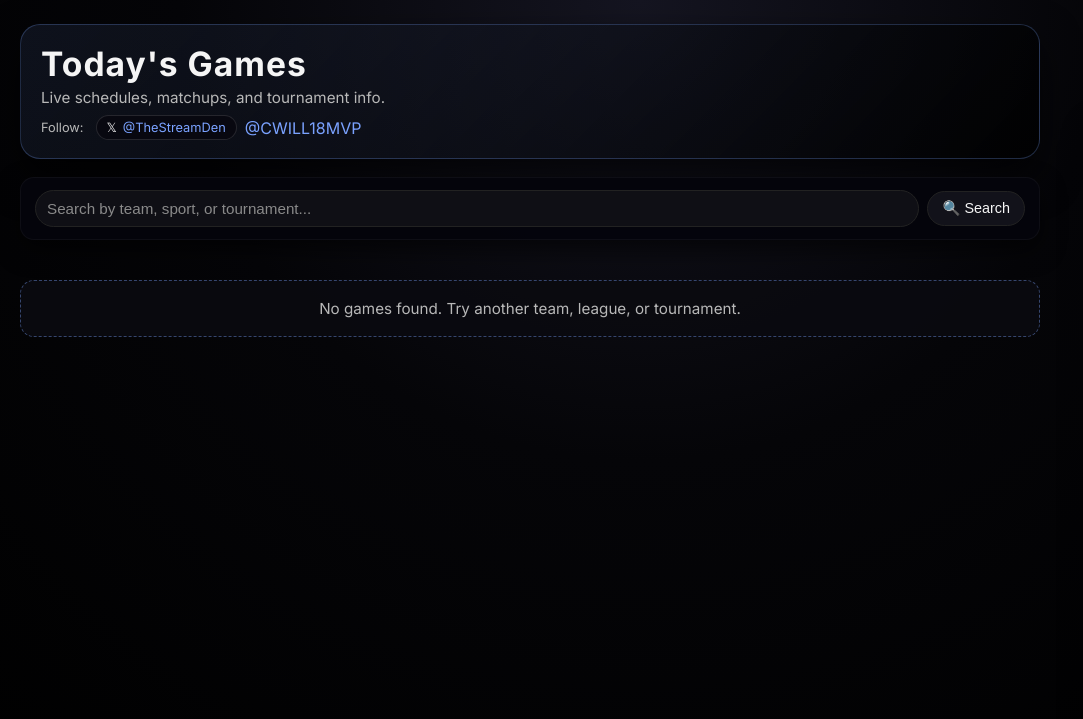
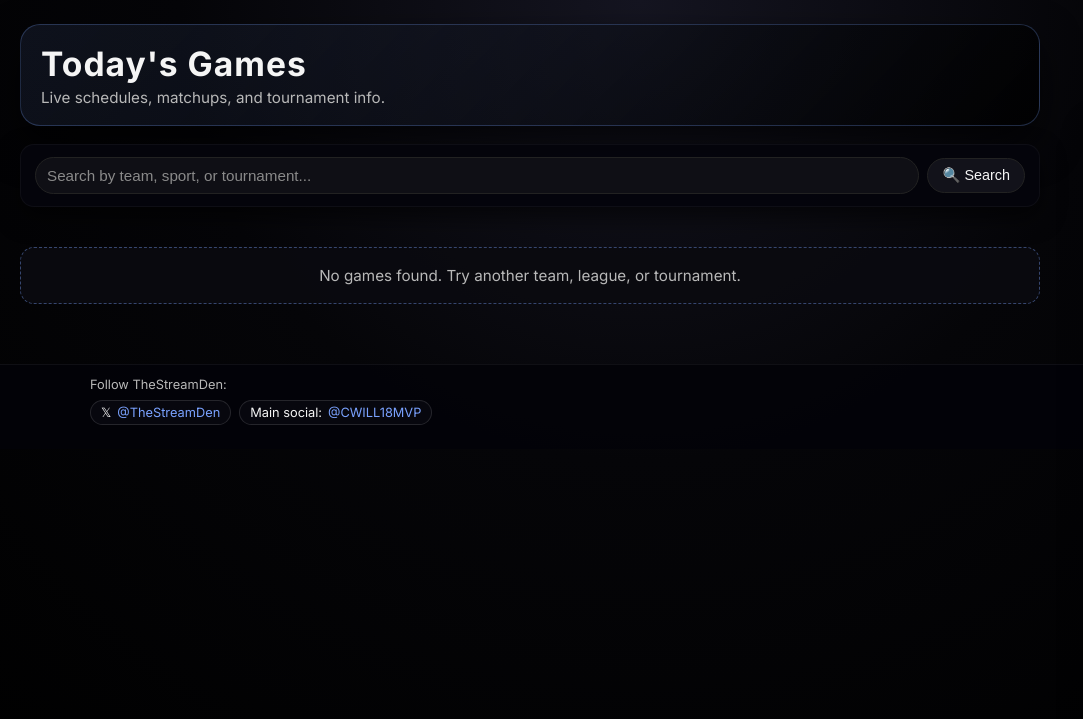
Before and after one commit to masterdonut12345/streaming-website, a Flask app: template templates/index.html in a window 1280 px wide. Shown: the top 719 px of the page, without its empty margins (0-1083 px from the left). Run offline with Flask 3, Linux system fonts and the light colour scheme; the template is opened without the code that fills it, so the values that code supplies are empty; some libraries are stand-ins or nearby versions.

Commit message:
updated main page of streaming site

```diff
--- a/templates/index.html
+++ b/templates/index.html
@@ -93,7 +93,7 @@
             color: var(--muted);
         }
 
-        /* social links row under tagline */
+        /* social links row (used in footer now) */
         .social-row {
             margin-top: 8px;
             display: flex;
@@ -397,6 +397,25 @@
                 display: none;
             }
         }
+
+        /* footer */
+        footer {
+            margin-top: 20px;
+            padding: 12px 20px 24px;
+            border-top: 1px solid rgba(255, 255, 255, 0.05);
+            background: rgba(3, 3, 8, 0.9);
+        }
+
+        footer .footer-inner {
+            max-width: 1100px;
+            margin: 0 auto;
+        }
+
+        footer p {
+            margin: 0 0 6px 0;
+            font-size: 0.8rem;
+            color: var(--muted);
+        }
     </style>
 </head>
 <body>
@@ -407,16 +426,6 @@
                 <div class="header-text">
                     <h1>Today's Games</h1>
                     <p class="tagline">Live schedules, matchups, and tournament info.</p>
-
-                    <div class="social-row">
-                        <span class="social-label">Follow:</span>
-                        <a class="social-link" href="https://x.com/thestreamden" target="_blank" rel="noopener">
-                            𝕏 <span class="handle">@TheStreamDen</span>
-                        </a>
-                        <a class="social-links" href="https://x.com/CWILL18MVP" target="_blank" rel="noopener">
-                            <span class="handle">@CWILL18MVP</span>
-                        </a>
-                    </div>
                 </div>
 
                 <div class="ad-slot-top-right">
@@ -534,6 +543,21 @@
         ></script>
     </div>
 
+    <!-- Footer with social links at the very bottom -->
+    <footer>
+        <div class="footer-inner">
+            <p>Follow TheStreamDen:</p>
+            <div class="social-row">
+                <a class="social-link" href="https://x.com/thestreamden" target="_blank" rel="noopener">
+                    𝕏 <span class="handle">@TheStreamDen</span>
+                </a>
+                <a class="social-link" href="https://x.com/CWILL18MVP" target="_blank" rel="noopener">
+                    Main social: <span class="handle">@CWILL18MVP</span>
+                </a>
+            </div>
+        </div>
+    </footer>
+
     <script>
         // Make each sport-section collapsible
         document.addEventListener('DOMContentLoaded', function () {
```
